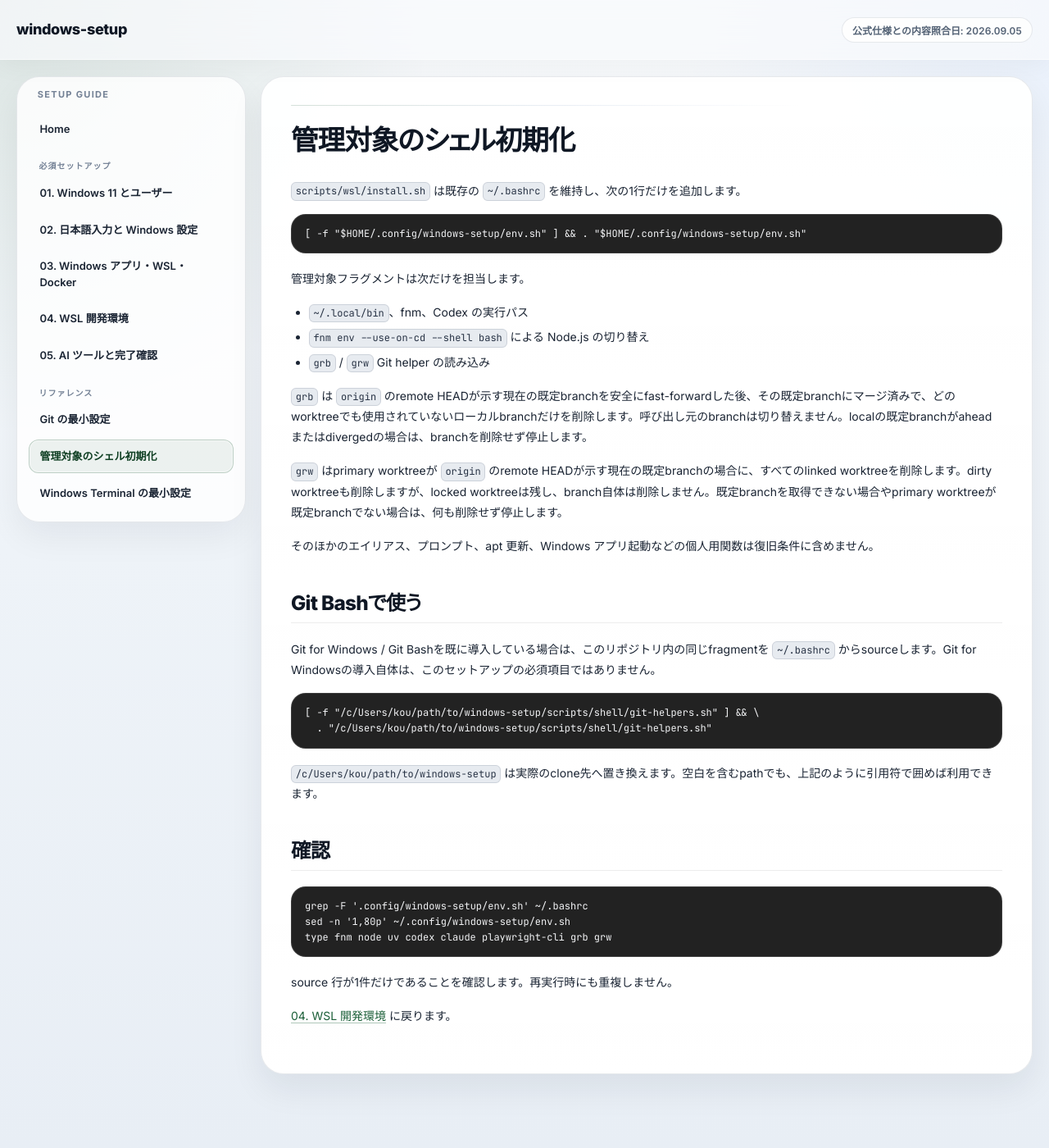
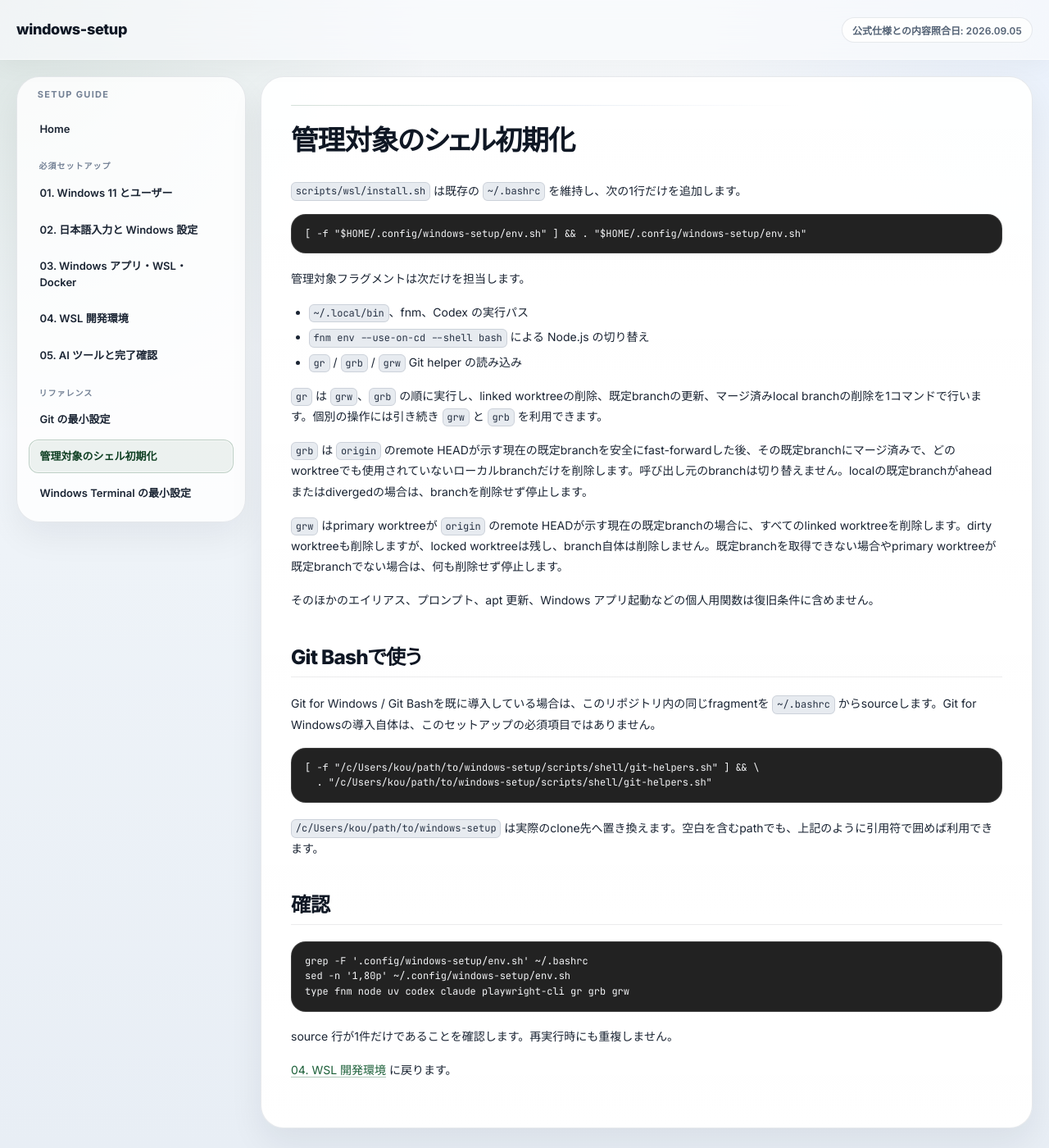
Before and after one commit to koumatsumoto/windows-setup-2026, a Jekyll site: the page built from docs/06-SHELL-CONFIG.md, in a window 1280 px wide and 1400 px high. Shown: the whole window at 82% size. Built offline with Jekyll 4.4.1, drawn with Linux system fonts in a browser that asks for light colours.

Commit message:
feat(shell): repository cleanupをgrにまとめる
linked worktreeで使用中だったmerged branchも一度のcleanupで削除できるよう、worktreeを先に解放してからbranch cleanupを実行する。

Refs #34

````diff
--- a/docs/06-SHELL-CONFIG.md
+++ b/docs/06-SHELL-CONFIG.md
@@ -18,7 +18,9 @@ nav_section: reference
 
 - `~/.local/bin`、fnm、Codex の実行パス
 - `fnm env --use-on-cd --shell bash` による Node.js の切り替え
-- `grb` / `grw` Git helper の読み込み
+- `gr` / `grb` / `grw` Git helper の読み込み
+
+`gr` は `grw`、`grb` の順に実行し、linked worktreeの削除、既定branchの更新、マージ済みlocal branchの削除を1コマンドで行います。個別の操作には引き続き `grw` と `grb` を利用できます。
 
 `grb` は `origin` のremote HEADが示す現在の既定branchを安全にfast-forwardした後、その既定branchにマージ済みで、どのworktreeでも使用されていないローカルbranchだけを削除します。呼び出し元のbranchは切り替えません。localの既定branchがaheadまたはdivergedの場合は、branchを削除せず停止します。
 
@@ -42,7 +44,7 @@ Git for Windows / Git Bashを既に導入している場合は、このリポジ
 ```bash
 grep -F '.config/windows-setup/env.sh' ~/.bashrc
 sed -n '1,80p' ~/.config/windows-setup/env.sh
-type fnm node uv codex claude playwright-cli grb grw
+type fnm node uv codex claude playwright-cli gr grb grw
 ```
 
 source 行が1件だけであることを確認します。再実行時にも重複しません。
````
Also changed, not shown: 3 other files.
